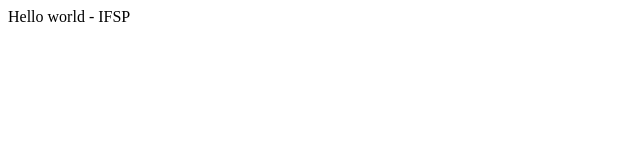
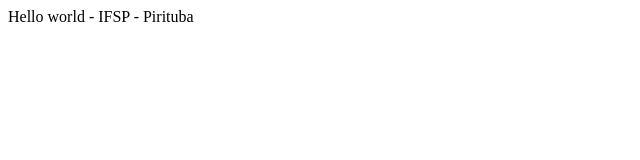
Before and after one commit to djulia-jj/aula1PWE, a plain HTML site: page index.html in a window 1280 px wide. Shown: the full height of the page, 0-640 px from the left. Drawn offline with Linux system fonts and the light colour scheme.

Commit message:
Inclui Pirituba

```diff
--- a/index.html
+++ b/index.html
@@ -9,7 +9,7 @@
 </head>
 
 <body>
-  Hello world - IFSP
+  Hello world - IFSP - Pirituba
   <script src="script.js"></script>
 </body>
 
```
